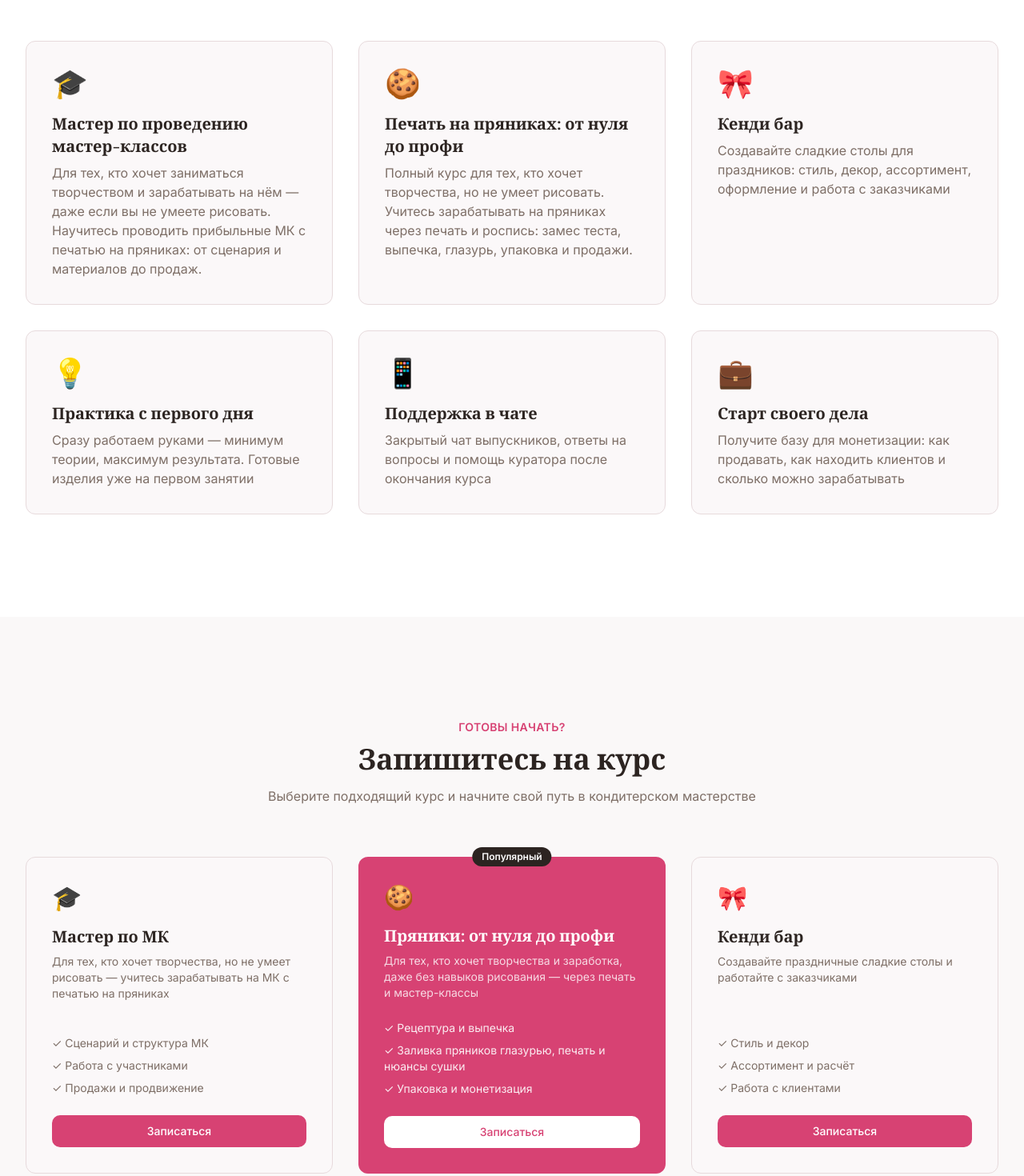
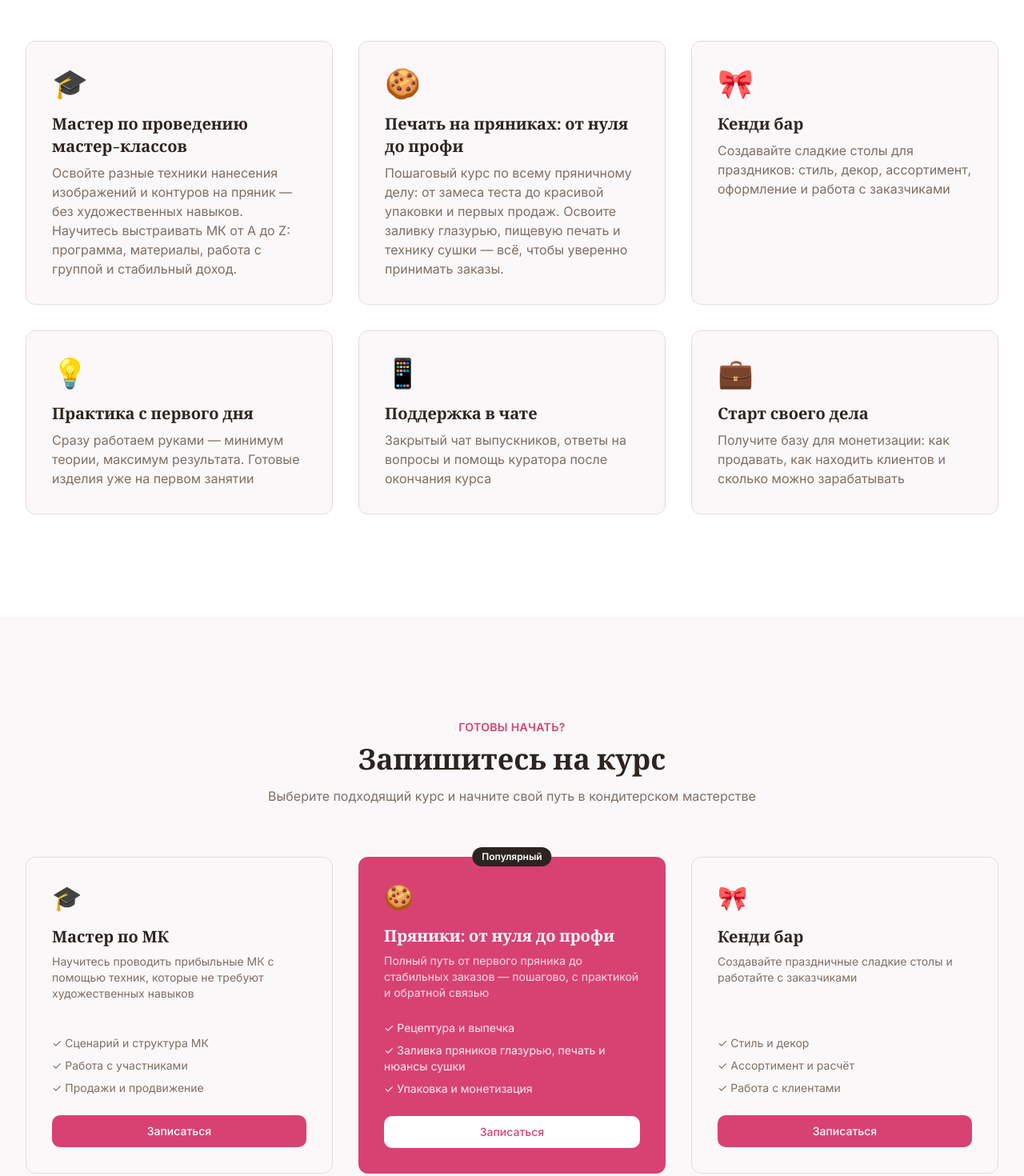
Before and after one commit to pr-poehali-dev/project-innovation-2025, a React (Vite) app: page / in a window 1280 px wide. Shown: the part 1977-3447 px from the top of the page at 80% size. Built offline with nearby package versions, Linux system fonts and the light colour scheme.

Commit message:
fix: gingerbread course descriptions

```diff
--- a/src/components/Benefits.tsx
+++ b/src/components/Benefits.tsx
@@ -3,12 +3,12 @@ export function Benefits() {
     {
       icon: "🎓",
       title: "Мастер по проведению мастер-классов",
-      description: "Для тех, кто хочет заниматься творчеством и зарабатывать на нём — даже если вы не умеете рисовать. Научитесь проводить прибыльные МК с печатью на пряниках: от сценария и материалов до продаж.",
+      description: "Освойте разные техники нанесения изображений и контуров на пряник — без художественных навыков. Научитесь выстраивать МК от A до Z: программа, материалы, работа с группой и стабильный доход.",
     },
     {
       icon: "🍪",
       title: "Печать на пряниках: от нуля до профи",
-      description: "Полный курс для тех, кто хочет творчества, но не умеет рисовать. Учитесь зарабатывать на пряниках через печать и роспись: замес теста, выпечка, глазурь, упаковка и продажи.",
+      description: "Пошаговый курс по всему пряничному делу: от замеса теста до красивой упаковки и первых продаж. Освоите заливку глазурью, пищевую печать и технику сушки — всё, чтобы уверенно принимать заказы.",
     },
     {
       icon: "🎀",
--- a/src/components/Booking.tsx
+++ b/src/components/Booking.tsx
@@ -22,7 +22,7 @@ export function Booking() {
             <div className="text-3xl mb-4">🎓</div>
             <h3 className="text-xl font-semibold text-foreground mb-2">Мастер по МК</h3>
             <p className="text-muted-foreground text-sm mb-6 flex-1">
-              Для тех, кто хочет творчества, но не умеет рисовать — учитесь зарабатывать на МК с печатью на пряниках
+              Научитесь проводить прибыльные МК с помощью техник, которые не требуют художественных навыков
             </p>
             <div className="space-y-2 text-sm text-muted-foreground mb-6">
               <p>✓ Сценарий и структура МК</p>
@@ -45,7 +45,7 @@ export function Booking() {
             <div className="text-3xl mb-4">🍪</div>
             <h3 className="text-xl font-semibold mb-2">Пряники: от нуля до профи</h3>
             <p className="text-accent-foreground/80 text-sm mb-6 flex-1">
-              Для тех, кто хочет творчества и заработка, даже без навыков рисования — через печать и мастер-классы
+              Полный путь от первого пряника до стабильных заказов — пошагово, с практикой и обратной связью
             </p>
             <div className="space-y-2 text-sm text-accent-foreground/90 mb-6">
               <p>✓ Рецептура и выпечка</p>
```
